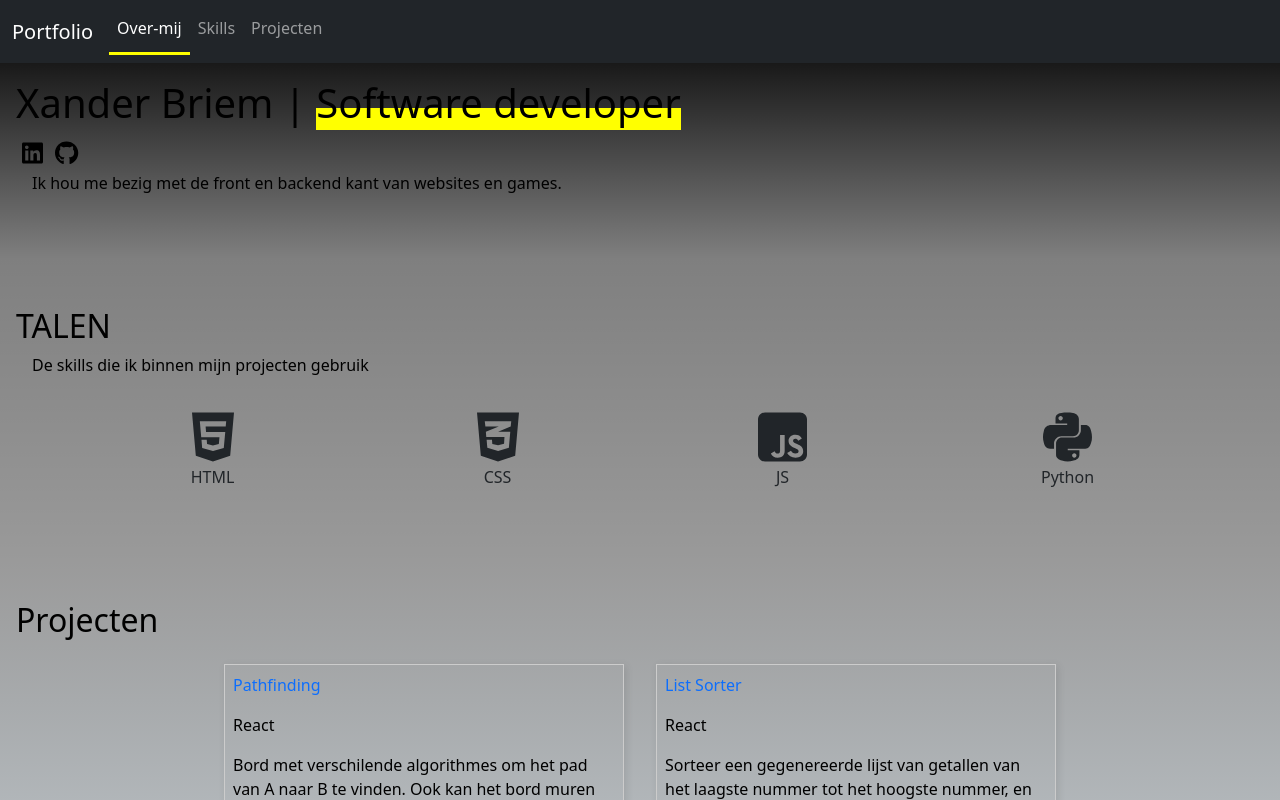
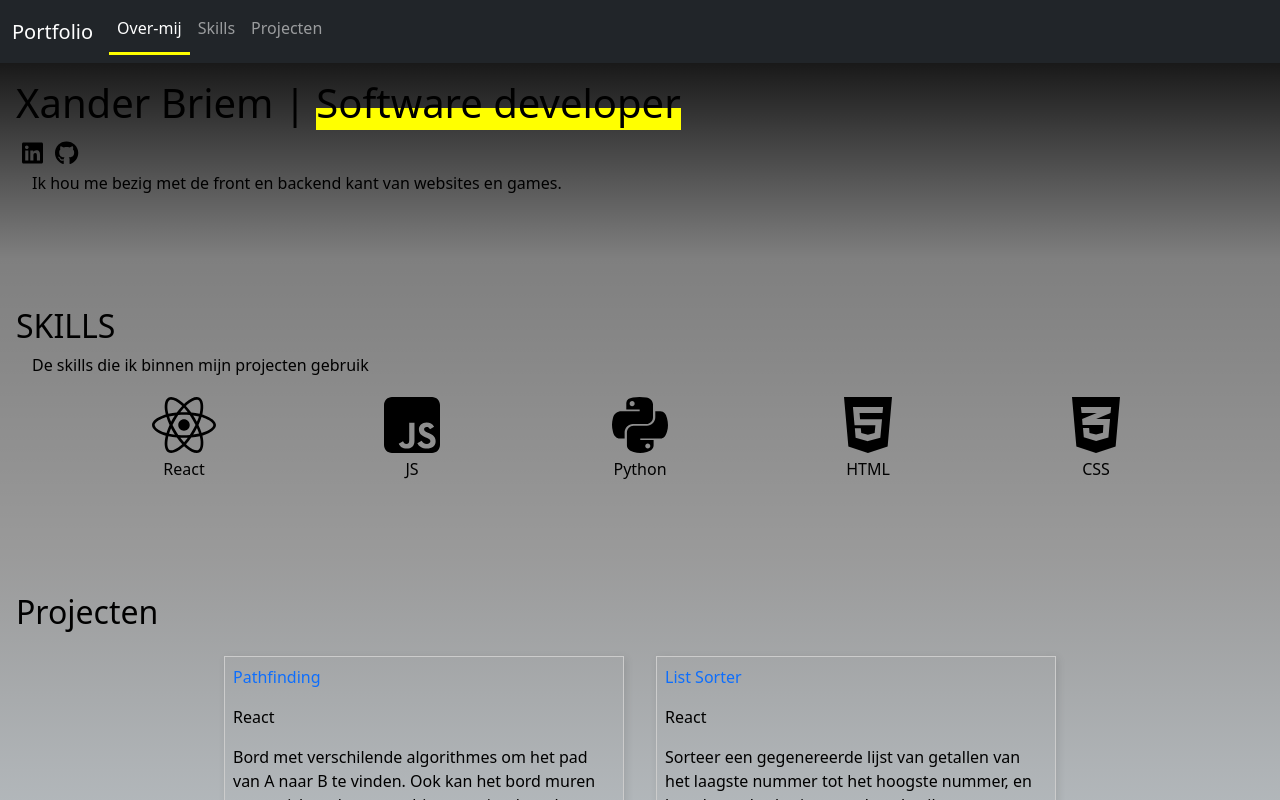
Before and after one commit to 99061142/Portfolio, a React (Create React App) app: page / in a window 1280 px wide. Shown: the top 800 px of the page. Built offline with nearby package versions, Linux system fonts and the light colour scheme.

Commit message:
Made code more OOP / export function at bottom

```diff
--- a/src/skills.jsx
+++ b/src/skills.jsx
@@ -1,33 +1,32 @@
 import { FontAwesomeIcon } from '@fortawesome/react-fontawesome'
 import { faHtml5, faCss3Alt, faSquareJs, faPython } from '@fortawesome/free-brands-svg-icons'
+import { faReact } from '@fortawesome/free-brands-svg-icons';
+import { Container, Row, Col } from 'react-bootstrap';
 
-export default function Skills() {
+function Skills() {
+    const SKILLS = {
+        'React': faReact,
+        'JS': faSquareJs,
+        'Python': faPython,
+        'HTML': faHtml5,
+        'CSS': faCss3Alt
+    };
     return (
-        <div id="skills" className="px-3 py-5 text-black">
-            <h2>TALEN</h2>
-            <p className="mx-3">De skills die ik binnen mijn projecten gebruik</p>
-
-            <div className="container mx-auto">
-                <div className="row justify-content-around text-center">
-                    <div className="col-6 col-md-3 col-lg-2 my-3">
-                        <FontAwesomeIcon className="display-4 text-dark" icon={faHtml5} />
-                        <span className="d-block text-dark">HTML</span>
-                    </div>
-                    <div className="col-6 col-md-3 col-lg-2 my-3">
-                        <FontAwesomeIcon className="display-4 text-dark" icon={faCss3Alt} />
-                        <span className="text-dark d-block ">CSS</span>
-                    </div>
-                    <div className="col-6 col-md-3 col-lg-2 my-3">
-                        <FontAwesomeIcon className="display-4 text-dark" icon={faSquareJs} />
-                        <span className="text-dark d-block">JS</span>
-                    </div>
-
-                    <div className="col-6 col-md-3 col-lg-2 my-3">
-                        <FontAwesomeIcon className="display-4 text-dark" icon={faPython} />
-                        <span className="text-dark d-block">Python</span>
-                    </div>
-                </div>
-            </div>
+        <div id='skills' className='px-3 py-5 text-black'>
+            <h2>SKILLS</h2>
+            <p className='mx-3'>De skills die ik binnen mijn projecten gebruik</p>
+            <Container>
+                <Row className='justify-content-around text-center'>
+                    {Object.entries(SKILLS).map(([skill, icon], key) =>
+                        <Col xs={4} md={3} lg={true} key={key}>
+                            <FontAwesomeIcon size='4x' icon={icon} />
+                            <p>{skill}</p>
+                        </Col>
+                    )}
+                </Row>
+            </Container>
         </div>
     );
 }
+
+export default Skills;
```
